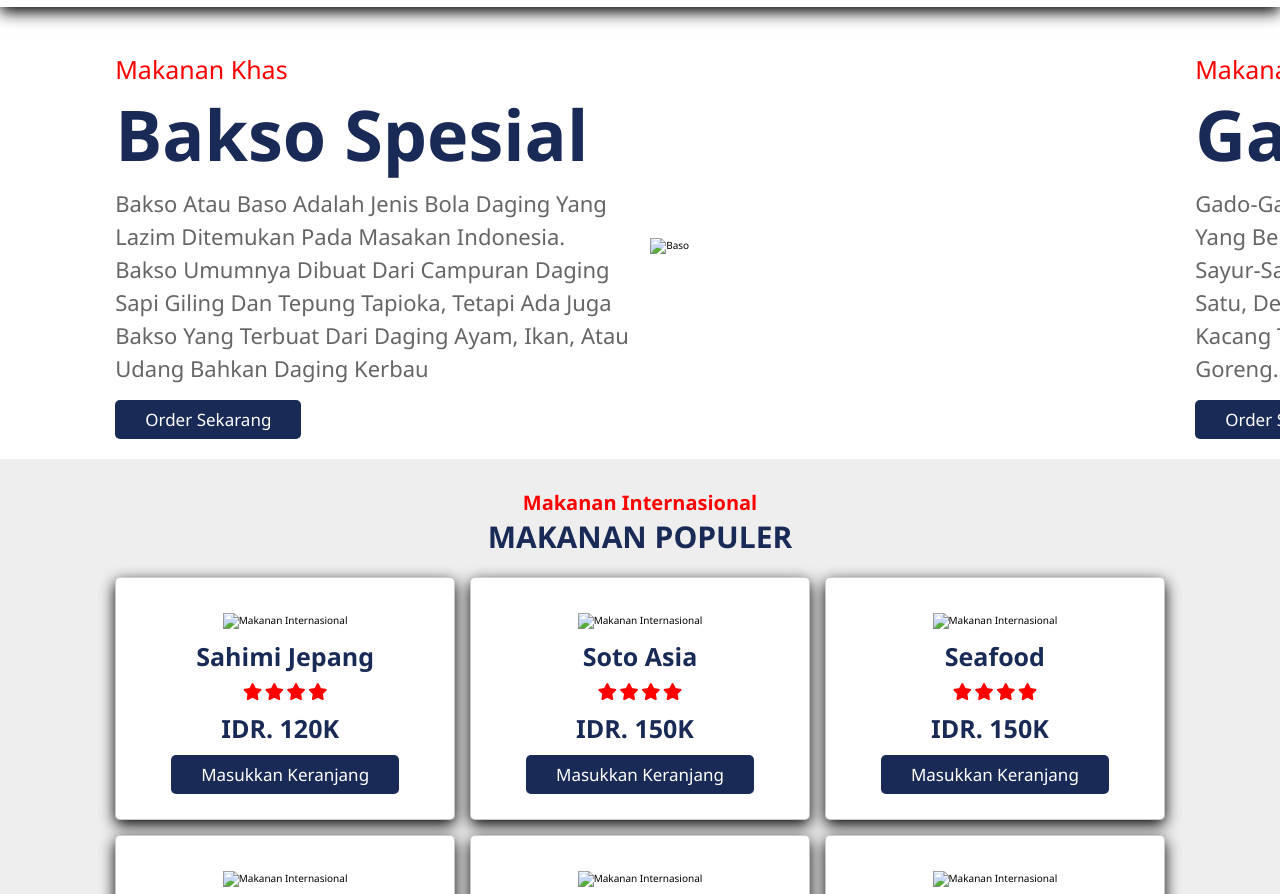
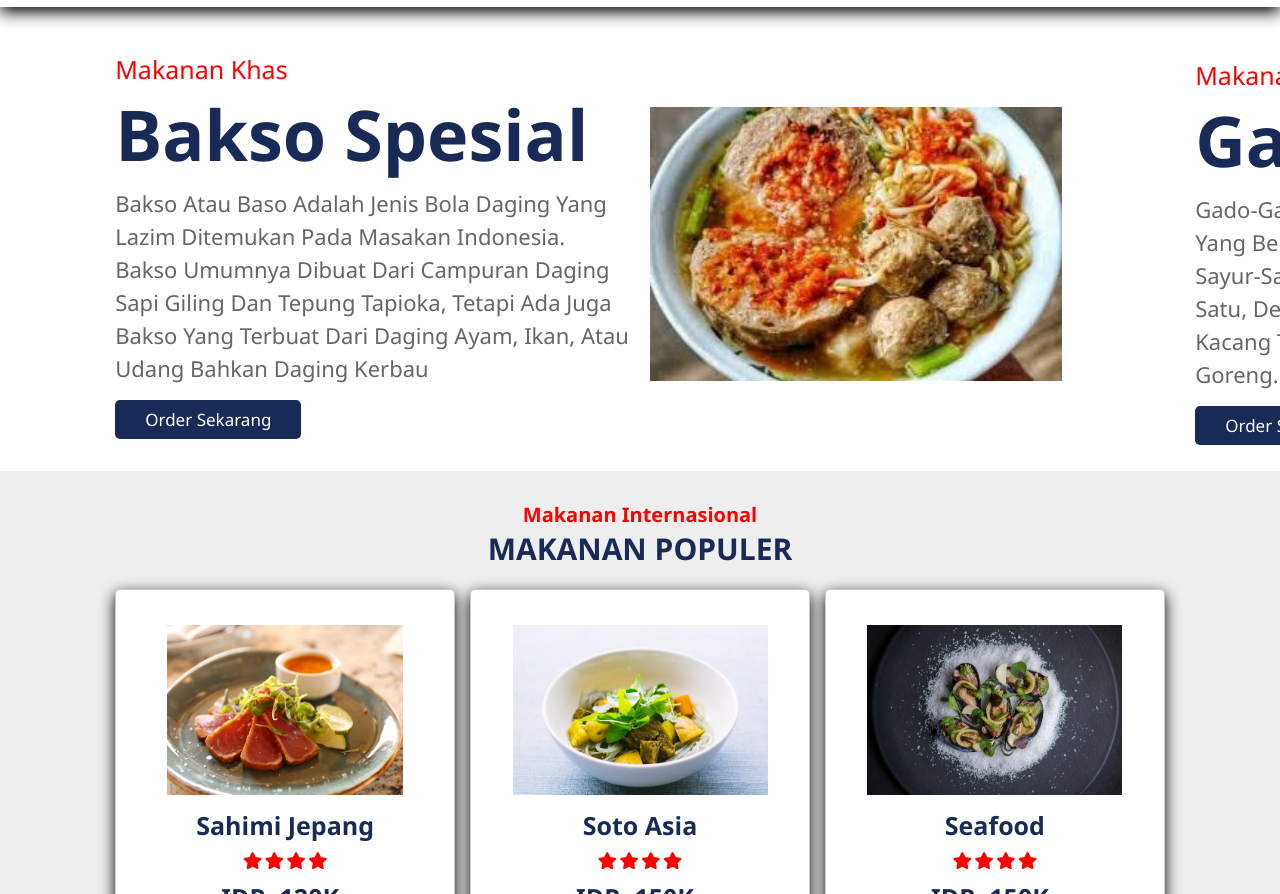
Before and after one commit to Setyabudi90/restoran, a plain HTML site: page index.html in a window 1280 px wide. Shown: the part 58-952 px from the top of the page. Drawn offline with nearby package versions, Linux system fonts and the light colour scheme; the site is published under a folder, as on GitHub Pages, so addresses that start at the root find nothing.

Commit message:
Update index.html

```diff
--- a/index.html
+++ b/index.html
@@ -72,7 +72,7 @@
               <a href="#" class="btn">Order Sekarang</a>
             </div>
             <div class="image">
-              <img src="/images/baso.jpg" alt="baso" />
+              <img src="images/baso.jpg" alt="baso" />
             </div>
           </div>
           <div class="swiper-slide slide">
@@ -88,7 +88,7 @@
               <a href="#" class="btn">Order Sekarang</a>
             </div>
             <div class="image">
-              <img src="/images/gado.jpg" alt="gado" />
+              <img src="images/gado.jpg" alt="gado" />
             </div>
           </div>
           <div class="swiper-slide slide">
@@ -103,7 +103,7 @@
               <a href="#" class="btn">Order Sekarang</a>
             </div>
             <div class="image">
-              <img src="/images/Sate.jpg" alt="sate" />
+              <img src="images/Sate.jpg" alt="sate" />
             </div>
           </div>
           <div class="swiper-pagination"></div>
@@ -118,7 +118,7 @@
         <div class="box">
           <a href="#" class="fas fa-heart"></a>
           <a href="#" class="fas fa-eye"></a>
-          <img src="/images/1.jpg" alt="makanan internasional" />
+          <img src="images/1.jpg" alt="makanan internasional" />
           <h3>Sahimi jepang</h3>
           <div class="stars">
             <i class="fas fa-star"></i>
@@ -132,7 +132,7 @@
         <div class="box">
           <a href="#" class="fas fa-heart"></a>
           <a href="#" class="fas fa-eye"></a>
-          <img src="/images/3.jpg" alt="makanan internasional" />
+          <img src="images/3.jpg" alt="makanan internasional" />
           <h3>Soto asia</h3>
           <div class="stars">
             <i class="fas fa-star"></i>
@@ -146,7 +146,7 @@
         <div class="box">
           <a href="#" class="fas fa-heart"></a>
           <a href="#" class="fas fa-eye"></a>
-          <img src="/images/4.jpg" alt="makanan internasional" />
+          <img src="images/4.jpg" alt="makanan internasional" />
           <h3>seafood</h3>
           <div class="stars">
             <i class="fas fa-star"></i>
@@ -160,7 +160,7 @@
         <div class="box">
           <a href="#" class="fas fa-heart"></a>
           <a href="#" class="fas fa-eye"></a>
-          <img src="/images/5.jpg" alt="makanan internasional" />
+          <img src="images/5.jpg" alt="makanan internasional" />
           <h3>kentang asia</h3>
           <div class="stars">
             <i class="fas fa-star"></i>
@@ -174,7 +174,7 @@
         <div class="box">
           <a href="#" class="fas fa-heart"></a>
           <a href="#" class="fas fa-eye"></a>
-          <img src="/images/6.jpg" alt="makanan internasional" />
+          <img src="images/6.jpg" alt="makanan internasional" />
           <h3>waffle europe</h3>
           <div class="stars">
             <i class="fa fa-star"></i>
@@ -189,7 +189,7 @@
         <div class="box">
           <a href="#" class="fas fa-heart"></a>
           <a href="#" class="fas fa-eye"></a>
-          <img src="/images/7.jpg" alt="makanan internasional" />
+          <img src="images/7.jpg" alt="makanan internasional" />
           <h3>salad jawa</h3>
           <div class="stars">
             <i class="fa fa-star"></i>
```
